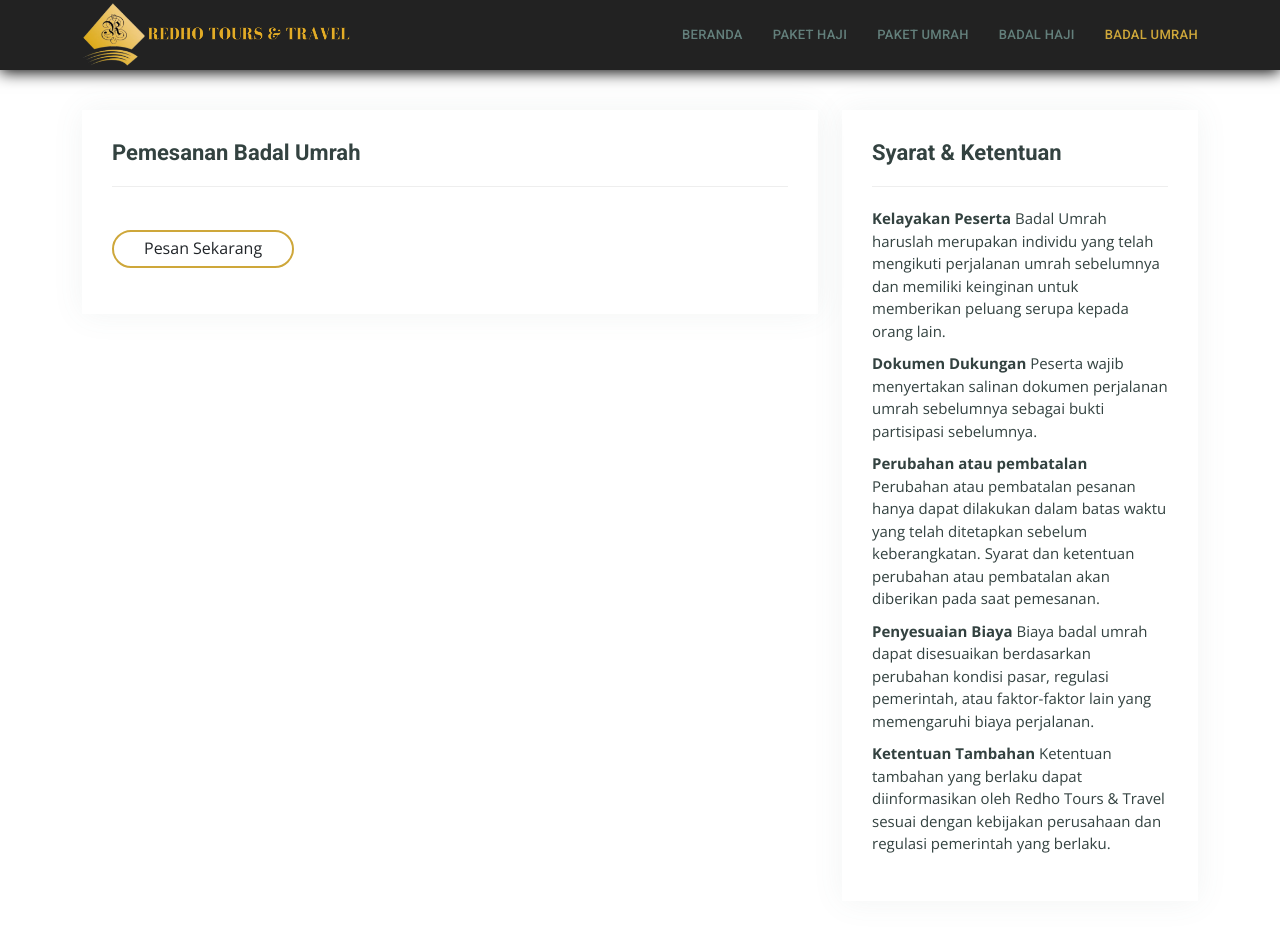
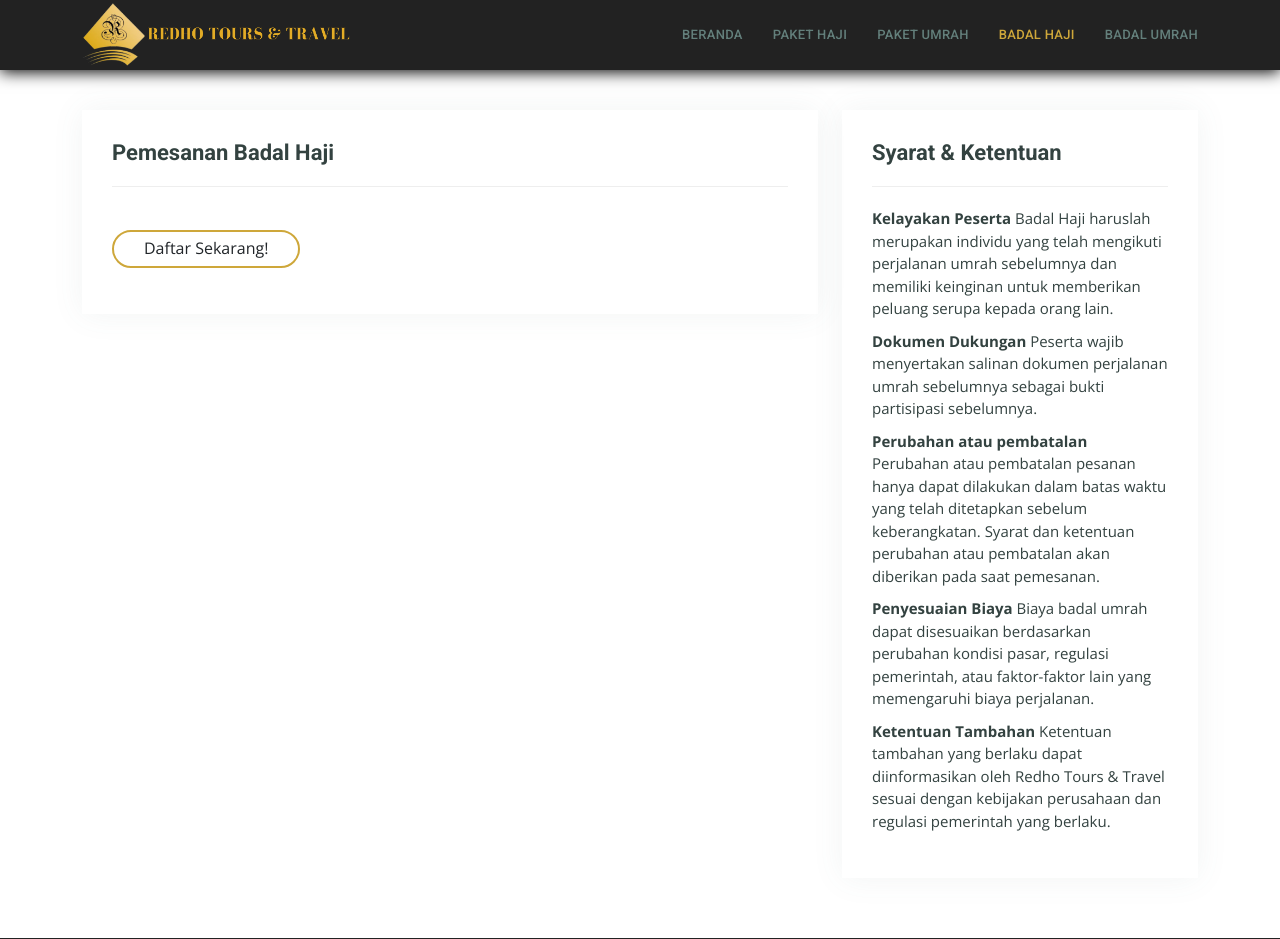
Before and after one commit to pnjdprsty26/redhotours, a PHP site: page /paket-badal-haji.php in a window 1280 px wide. Shown: the top 939 px of the page. Run offline with PHP 8.4, Linux system fonts and the light colour scheme; data that the repository does not hold is empty.

Commit message:
whatsapp api

```diff
--- a/admin-paketbadalhaji.php
+++ b/admin-paketbadalhaji.php
@@ -146,7 +146,7 @@
                     <div class="container">
                         <div class="card">
                             <div class="card-header bg-success text-white">
-                                Daftar Mahasiswa
+                                Data Paket Badal Haji
                             </div>
                             <div class="card-body">
 
--- a/admin-paketbadalumrah.php
+++ b/admin-paketbadalumrah.php
@@ -146,7 +146,7 @@
                     <div class="container">
                         <div class="card">
                             <div class="card-header bg-success text-white">
-                                Daftar Mahasiswa
+                                Data Paket Badal Umrah
                             </div>
                             <div class="card-body">
 
--- a/index.html
+++ b/index.html
@@ -479,7 +479,8 @@
           <h3>Satu Langkah Lebih Dekat ke Tanah Suci</h3>
           <p> Rencanakan perjalanan suci Anda bersama Redho Tours & Travel. Pengalaman Haji dan Umroh tak terlupakan
             menanti. Segera daftar untuk mendapatkan layanan terbaik!</p>
-          <a class="cta-btn" href="paket-haji.html">Daftar Sekarang!</a>
+          <a class="cta-btn" href="https://wa.me/628989290147?text=Assalamualaikum,%20%0ARedho%20Tours%20and%20Travel,%20saya%20tertarik%20untuk%20memesan%20layanan%20Haji%20dan%20Umroh.%20%0AMohon%20informasi%20lebih%20lanjut%20mengenai%20paket,%20jadwal,%20dan%20biaya.%20Terima%20kasih!
+          ">Daftar Sekarang!</a>
         </div>
 
       </div>
--- a/paket-badal-haji.php
+++ b/paket-badal-haji.php
@@ -122,8 +122,8 @@
           <li><a class="nav-link scrollto" href="index.html">BERANDA</a></li>
           <li><a class="nav-link scrollto" href="paket-haji.html">PAKET HAJI</a></li>
           <li><a class="nav-link scrollto" href="paket-umrah.html">PAKET UMRAH</a></li>
-          <li><a class="nav-link scrollto" href="paket-badal-haji.php">BADAL HAJI</a></li>
-          <li><a class="nav-link scrollto active" href="paket-badal-umrah.php">BADAL UMRAH</a></li>
+          <li><a class="nav-link scrollto active" href="paket-badal-haji.php">BADAL HAJI</a></li>
+          <li><a class="nav-link scrollto" href="paket-badal-umrah.php">BADAL UMRAH</a></li>
         </ul>
         <i class="bi bi-list mobile-nav-toggle"></i>
       </nav><!-- .navbar -->
@@ -141,7 +141,7 @@
 
           <div class="col-lg-8  ">
             <div class="portfolio-info">
-              <h3>Pemesanan Badal Umrah</h3>
+              <h3>Pemesanan Badal Haji</h3>
 
               <ul>
 
@@ -153,7 +153,7 @@
 
 
                   <label><strong>Waktu Pemesanan</strong></label>
-                  <input class="form-control" type="text" value="<?= date ('d/m/Y', strtotime($data['waktu_pemesanan'])) ?>" aria-label="Disabled input example" disabled readonly>
+                  <input class="form-control" type="text" value="<?= date('d/m/Y', strtotime($data['waktu_pemesanan'])) ?>" aria-label="Disabled input example" disabled readonly>
 
                   <label><strong>Harga Layanan</strong></label>
                   <input class="form-control" type="text" value="IDR <?= $data['harga_layanan'] ?> / Pax" aria-label="Disabled input example" disabled readonly>
@@ -164,7 +164,7 @@
                   <label><strong>Deskripsi Layanan</strong></label>
 
                   <div style="max-height: 500px;" class="box-keterangan-scroll">
-                    <p>Badal Umrah dilaksanakan oleh Muthowif / Ustadz yang sudah berpengalaman</p>
+                    <p>Badal Haji dilaksanakan oleh Muthowif / Ustadz yang sudah berpengalaman</p>
                   </div>
 
 
@@ -174,7 +174,11 @@
                 <label><strong></strong></label>
 
                 <div>
-                  <button type="button" class="btn">Pesan Sekarang</button>
+
+
+                  <a class="btn" href="https://wa.me/628989290147?text=Halo%20saya%20[Nama],%20saya%20tertarik%20untuk%20berbicara%20tentang%20[Topik].%20%0A%0A
+Mohon%20info%20lebih%20lanjut%20dan%20kapan%20kita%20bisa%20berdiskusi.%20Terima%20kasih!">Daftar Sekarang!</a>
+
                 </div>
               </ul>
 
@@ -187,7 +191,7 @@
             <div class="portfolio-info">
               <h3>Syarat & Ketentuan</h3>
               <ul>
-                <li><strong>Kelayakan Peserta</strong> Badal Umrah haruslah merupakan individu yang telah mengikuti
+                <li><strong>Kelayakan Peserta</strong> Badal Haji haruslah merupakan individu yang telah mengikuti
                   perjalanan umrah sebelumnya dan memiliki keinginan untuk memberikan peluang serupa kepada orang lain.
                 </li>
                 <li><strong>Dokumen Dukungan</strong>
```
